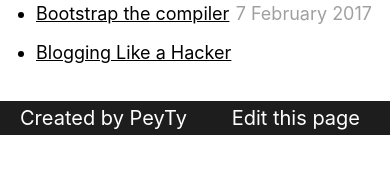
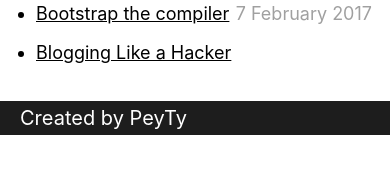
Before and after one commit to hexalang/hexalang.github.io, a Jekyll site: the page built from blog/index.md, in a window 390 px wide. Shown: the part 504-678 px from the top of the page. Built offline with Jekyll 4.4.1, drawn with Linux system fonts in a browser that asks for light colours.

Commit message:
Fix blog footer on small screens

```diff
--- a/_includes/blog-style.html
+++ b/_includes/blog-style.html
@@ -249,4 +249,11 @@
         margin: 30px 0 0 0;
         font-size: 20px;
     }
+
+
+        @media screen and (max-width: 600px) {
+            .hide-sm {
+                display: none !important;
+            }
+        }
 </style>
--- a/_layouts/post.html
+++ b/_layouts/post.html
@@ -59,7 +59,7 @@
 		<div class="container">
 			<p class="">
 				<a href="https://github.com/PeyTy">Created by PeyTy</a>
-				<a href="https://github.com/hexalang/hexalang.github.io/blob/master/{{page.path}}" style="float: right; padding: 0 10px;">Edit this page</a>
+				<a class="hide-sm" href="https://github.com/hexalang/hexalang.github.io/blob/master/{{page.path}}" style="float: right; padding: 0 10px;">Edit this page</a>
 			</p>
 		</div>
 	</footer>
```
